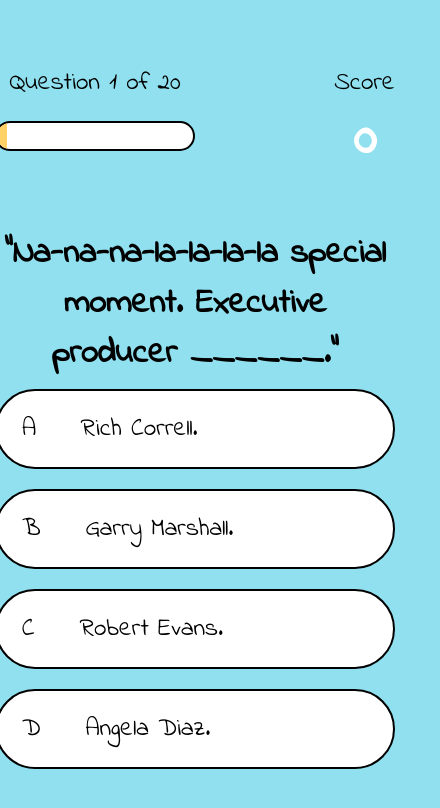
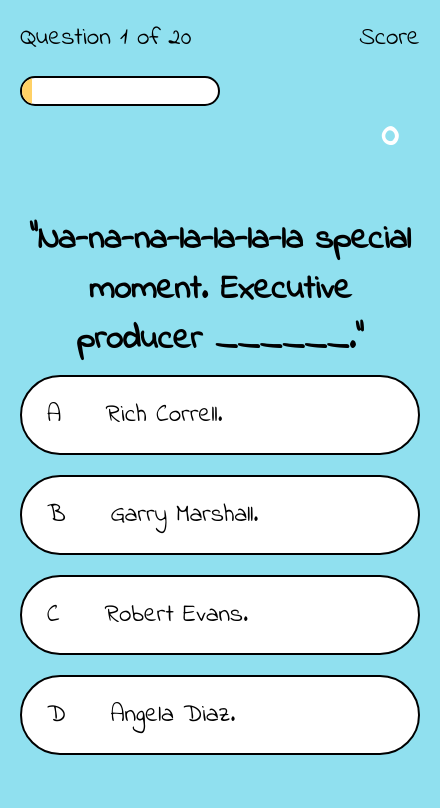
Before and after one commit to sea-low/bojack...horseman-obviously, a website: page public/game.html in a window 390 px wide. Shown: the whole page, 440 px wide, since content can reach past the window. Drawn offline with Linux system fonts and the light colour scheme.

Commit message:
messed with margins on container,font size, and stuff to make it better on mobile

```diff
--- a/public/game.css
+++ b/public/game.css
@@ -2,6 +2,8 @@
     display: flex;
     margin-bottom: 1rem;
     margin-top: 1rem;
+    margin-left: auto;
+    margin-right: auto;
     width: 100%;
     height: 100%;
     font-size: 3rem;
--- a/public/game.html
+++ b/public/game.html
@@ -3,7 +3,7 @@
 <head>
     <meta charset="UTF-8">
     <meta http-equiv="X-UA-Compatible" content="IE=edge">
-    <meta name="viewport" content="width=device-width, initial-scale=1.0">
+    <meta name="viewport" content="width=device-width">
     <title>Quiz</title>
     <link rel="stylesheet" href="style.css">
     <link rel="stylesheet" href="game.css">
--- a/public/style.css
+++ b/public/style.css
@@ -15,9 +15,10 @@
 
 h1 {
     text-align: center;
-    font-size: 5.4rem;
+    font-size: 4rem;
     color: #FFF;
     margin-bottom: 5rem;
+    margin-top: 5rem;
 }
 
 h2 {
@@ -27,6 +28,7 @@ h2 {
 
 p {
     font-size: 2.5rem;
+    width: fit-content;
 }
 
 .home-title {
@@ -36,8 +38,8 @@ p {
 }
 
 .container{
-    width: 100vw;
-    height: 100vh;
+    width: fit-content;
+    height: fit-content;
     display: flex;
     justify-content: center;
     align-items: center;
```
Also changed, not shown: public/end.html (+1 -1 lines), public/highscore.html (+1 -1 lines), public/index.html (+1 -1 lines).
